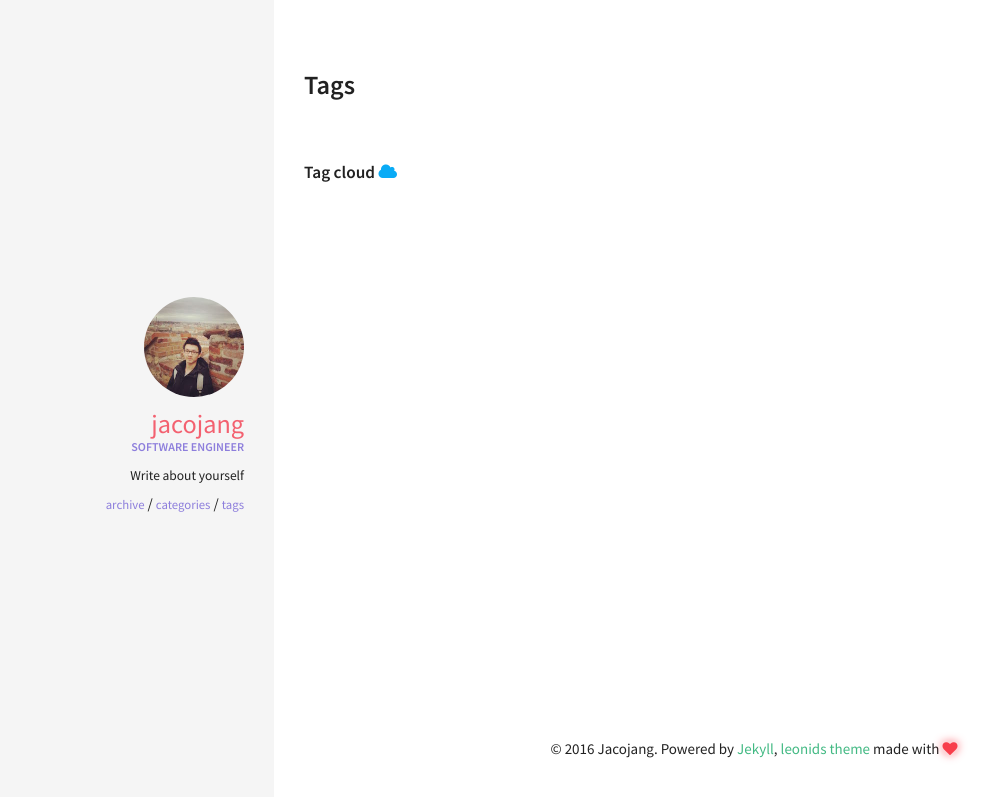
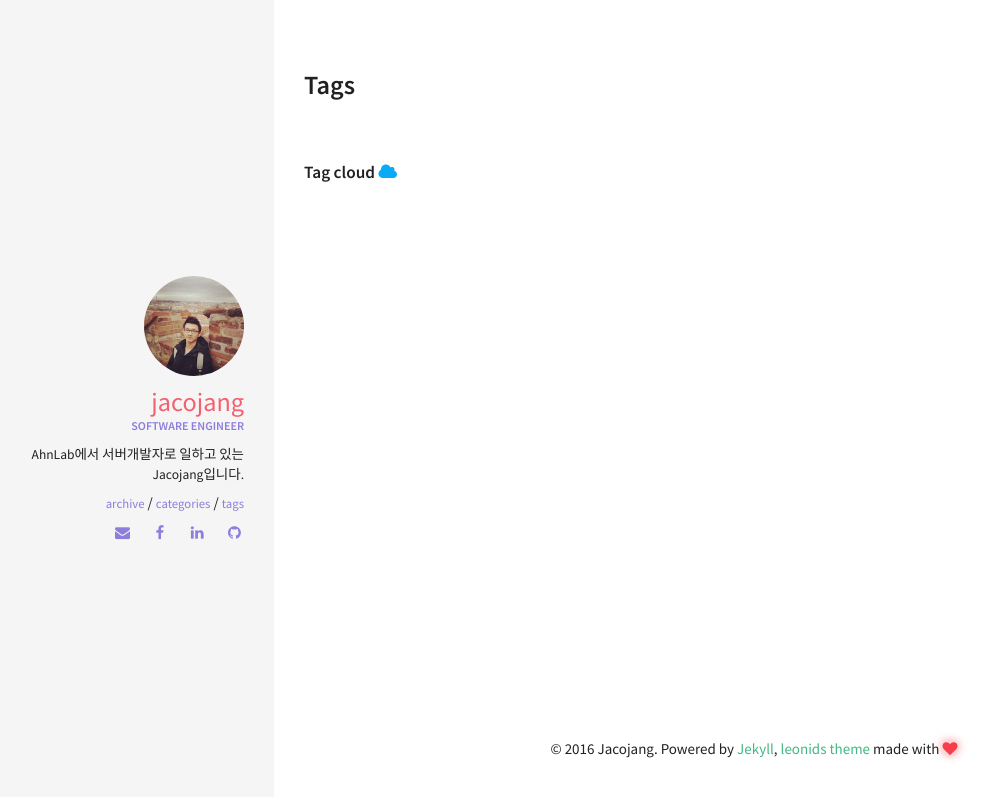
Before and after one commit to jacojang/jacojang.github.io, a Jekyll site: the page built from tags.html, in a window 1280 px wide. Shown: the top 797 px of the page, without its empty margins (46-1040 px from the left). Built offline with Jekyll 4.4.1, drawn with Linux system fonts in a browser that asks for light colours.

Commit message:
Update _config.yml
개인정보 업데이트

```diff
--- a/_config.yml
+++ b/_config.yml
@@ -38,11 +38,11 @@ owner:
   name: Jacojang
   avatar: avatar.jpg
   job: "Software Engineer"
-  bio: "Write about yourself"
-  email:
+  bio: "AhnLab에서 서버개발자로 일하고 있는 Jacojang입니다."
+  email: "jacojang@jacojang.com"
   disqus-shortname:
   twitter:
-  facebook:
+  facebook: "jacojang"
   google:
     plus:
     analytics:
@@ -50,9 +50,9 @@ owner:
     ad-client:
     ad-slot:
   bing-verify:
-  github: #username
+  github: "jacojang"
   stackoverflow: #123456/username   from a "http://stackoverflow.com/users/123456/username" link
-  linkedin: #username
+  linkedin: "jacojang"
   xing: #username
   instagram: #username
   lastfm: #username
```
